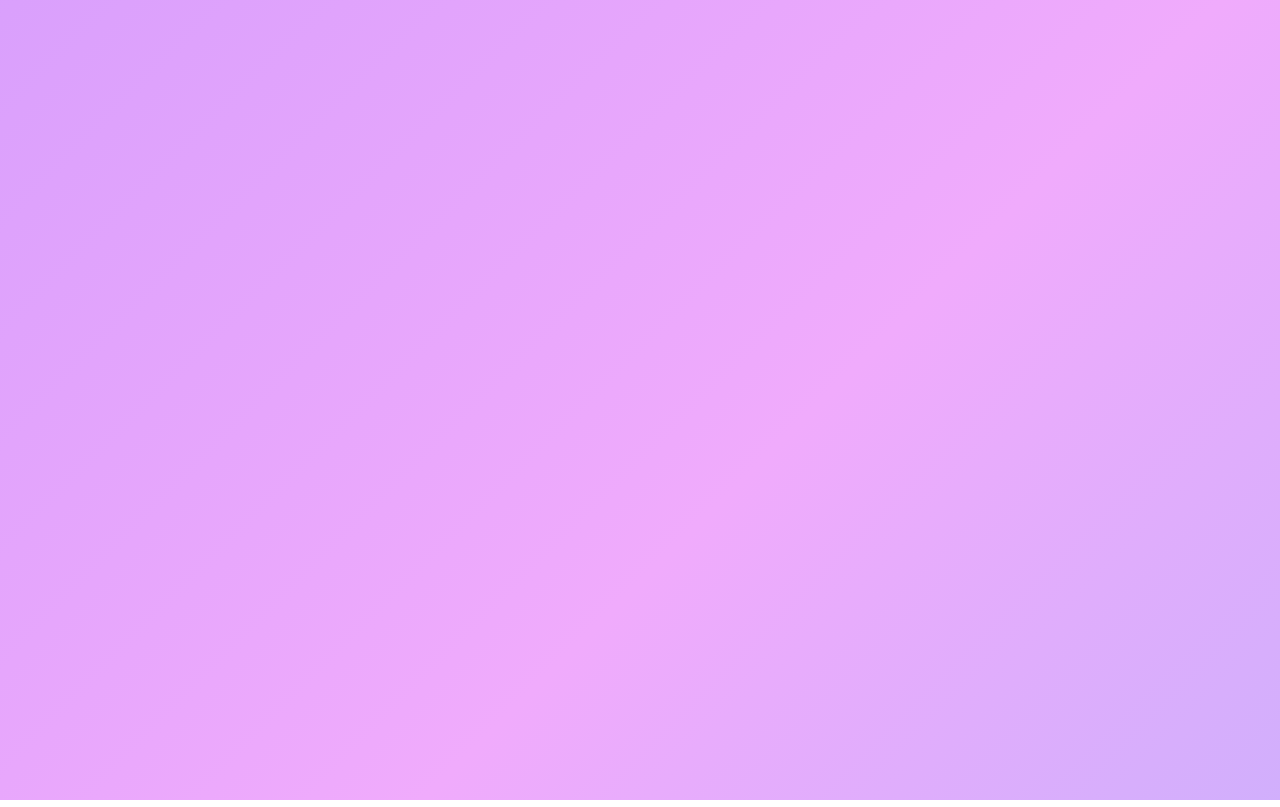
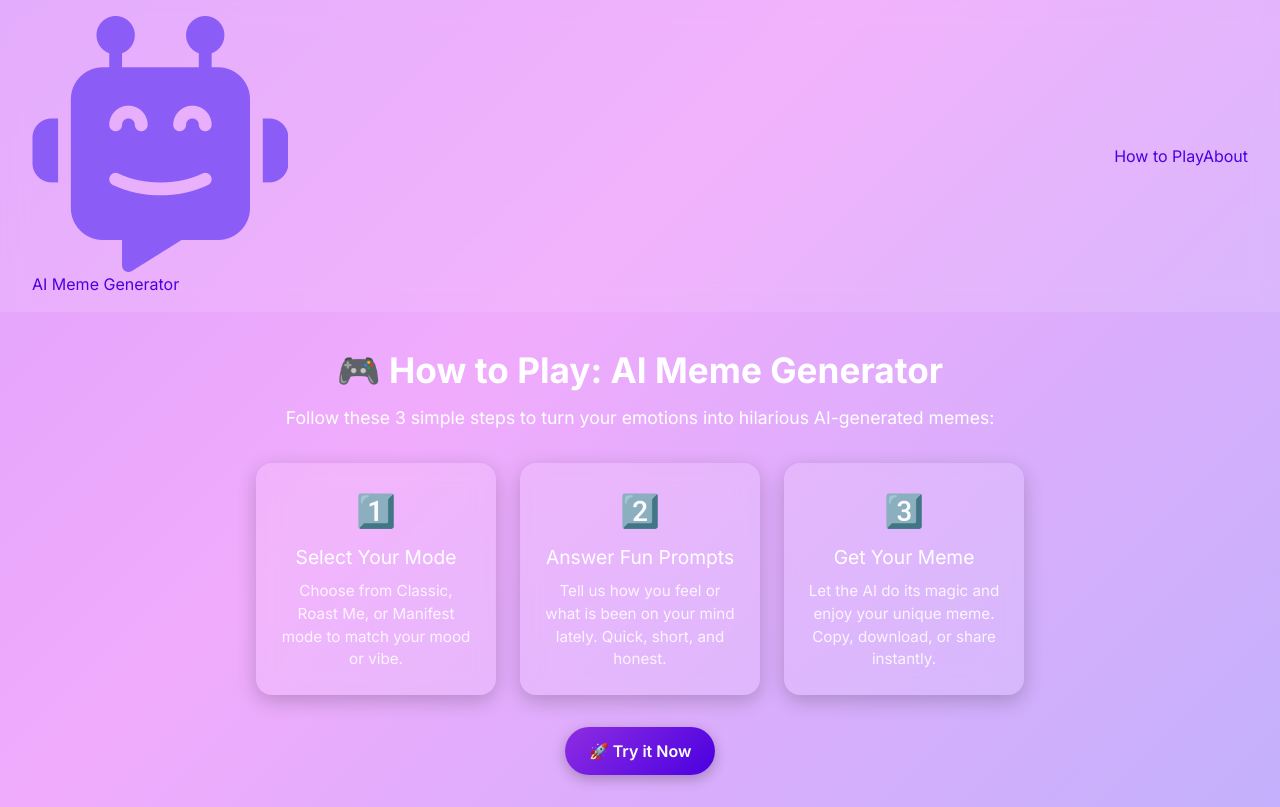
Before and after one commit to atakankaracali/aigeneratormeme, a React (Vite) app: page /how-to-play in a window 1280 px wide. Before the commit this address had no page. Built offline with nearby package versions, Linux system fonts and the light colour scheme.

Commit message:
Edit-Project

```diff
--- a/src/App.tsx
+++ b/src/App.tsx
@@ -2,17 +2,25 @@ import { Routes, Route, useLocation } from 'react-router-dom';
 import { AnimatePresence } from 'framer-motion';
 import Home from './pages/Home';
 import MemeApp from './pages/MemeApp';
+import Header from './components/Header';
+import HowToPlay from './pages/HowToPlay';
+import About from './pages/About';
 
 const App = () => {
   const location = useLocation();
 
   return (
+    <>
+      <Header />
       <AnimatePresence mode="wait" initial={false}>
         <Routes location={location} key={location.pathname}>
           <Route path="/" element={<Home />} />
           <Route path="/meme" element={<MemeApp />} />
+          <Route path="/about" element={<About />} />
+          <Route path="/how-to-play" element={<HowToPlay />} />
         </Routes>
       </AnimatePresence>
+    </>
   );
 };
 
--- a/src/components/Footer.tsx
+++ b/src/components/Footer.tsx
@@ -3,7 +3,7 @@ import './styles/footer.css';
 const Footer = () => (
   <footer className="footer">
     <p>
-      Made with ❤️ by <a href="https://atakankaracali.com" target="_blank" rel="noopener noreferrer">Atakan Karaçalı</a> · Powered by AI 🤖
+      Made with by <a href="https://atakankaracali.com" target="_blank" rel="noopener noreferrer">Atakan Karacali</a>
     </p>
   </footer>
 );
--- a/src/components/Header.tsx
+++ b/src/components/Header.tsx
@@ -1,13 +1,19 @@
+import { Link } from 'react-router-dom';
 import './styles/header.css';
+import logo from '/icon-256.png';
 
 const Header = () => (
   <header className="header">
-    <div className="logo">😂 AI Meme Generator</div>
-    <div className="right-links">
-      <a href="https://github.com/atakankara" target="_blank" rel="noopener noreferrer">GitHub</a>
-      <span>•</span>
-      <a href="https://atakankaracali.com" target="_blank" rel="noopener noreferrer">Made with ❤️</a>
+    <div className="header-left">
+      <Link to="/" className="logo-link">
+        <img src={logo} alt="AI Meme Generator Logo" className="logo-img" />
+        <span className="logo-text">AI Meme Generator</span>
+      </Link>
     </div>
+    <nav className="header-right">
+      <Link to="/how-to-play">How to Play</Link>
+      <Link to="/about">About</Link>
+    </nav>
   </header>
 );
 
--- a/src/components/styles/footer.css
+++ b/src/components/styles/footer.css
@@ -3,7 +3,7 @@
     text-align: center;
     padding: 1.2rem 0;
     font-size: 0.9rem;
-    color: #ffffff;
+    color: #4a00e0;
     background: rgba(0, 0, 0, 0.1);
     backdrop-filter: blur(4px);
     margin-top: 2rem;
--- a/src/components/styles/header.css
+++ b/src/components/styles/header.css
@@ -2,28 +2,40 @@
   display: flex;
   justify-content: space-between;
   align-items: center;
+  background: rgba(255, 255, 255, 0.1);
   padding: 1rem 2rem;
-  background: rgba(255, 255, 255, 0.1);
-  backdrop-filter: blur(8px);
-  color: white;
-  font-weight: 600;
-  border-radius: 0 0 20px 20px;
-  box-shadow: 0 2px 12px rgba(0, 0, 0, 0.15);
-  margin-bottom: 1rem;
+  color: #4a00e0;
+  backdrop-filter: blur(12px);
+  position: sticky;
+  top: 0;
+  z-index: 1000;
 }
 
 .logo {
+  font-weight: bold;
   font-size: 1.2rem;
-  white-space: nowrap;
 }
 
-.right-links a {
-  color: white;
-  margin: 0 0.5rem;
-  font-size: 0.95rem;
-  text-decoration: none;
+.nav-links {
+  display: flex;
+  gap: 1rem;
+  flex-wrap: wrap;
 }
 
-.right-links a:hover {
+.nav-links a {
+  color: #4a00e0;
+  text-decoration: none;
+  font-weight: 500;
+}
+
+.nav-links a:hover {
   text-decoration: underline;
 }
+
+@media (max-width: 480px) {
+  .nav-links {
+    gap: 0.5rem;
+    font-size: 0.9rem;
+    justify-content: center;
+  }
+}
--- /dev/null
+++ b/src/pages/About.tsx
@@ -0,0 +1,34 @@
+import { motion } from 'framer-motion';
+import '../styles/about.css';
+
+const About = () => {
+  return (
+    <div className="about-container">
+      <motion.div
+        className="about-card"
+        initial={{ scale: 0.9, opacity: 0 }}
+        animate={{ scale: 1, opacity: 1 }}
+        transition={{ duration: 0.5 }}
+      >
+        <h2>👨‍💻 Creator</h2>
+        <p><strong>Hey, I'm Atakan!</strong></p>
+        <p>I'm a senior frontend developer based in Europe building fun AI-powered web tools.
+          This project is a weekend passion project to bring you laughs, motivation,
+          or brutal truths, all with memes 🤖✨</p>
+        <p>
+          Want to collaborate or say hi? <br />
+          Portfolio: <a href="https://atakankaracali.com" target="_blank">atakankaracali.com</a>
+        </p>
+        <p>
+          GitHub: <a href="https://github.com/atakankaracali" target="_blank">github.com/atakankaracali</a>
+        </p>
+        <p>
+          Linkedin: <a href="https://linkedin.com/in/atakankaracali" target="_blank">in/atakankaracali</a>
+        </p>
+        <p style={{ fontStyle: 'italic' }}>Thanks for stopping by! 😊</p>
+      </motion.div>
+    </div>
+  );
+};
+
+export default About;
--- /dev/null
+++ b/src/pages/HowToPlay.tsx
@@ -0,0 +1,60 @@
+import { motion } from 'framer-motion';
+import { Link } from 'react-router-dom';
+import '../styles/howtoplay.css';
+
+const HowToPlay = () => {
+  return (
+    <div className="howto-container">
+      <motion.h1
+        className="howto-title"
+        initial={{ opacity: 0, y: -20 }}
+        animate={{ opacity: 1, y: 0 }}
+        transition={{ duration: 0.6 }}
+      >
+        🎮 How to Play: AI Meme Generator
+      </motion.h1>
+
+      <motion.p
+        className="howto-sub"
+        initial={{ opacity: 0 }}
+        animate={{ opacity: 1 }}
+        transition={{ delay: 0.3 }}
+      >
+        Follow these 3 simple steps to turn your emotions into hilarious AI-generated memes:
+      </motion.p>
+
+      <div className="howto-steps">
+        <motion.div className="howto-card" whileHover={{ scale: 1.05 }}>
+          <span className="step-number">1️⃣</span>
+          <h3>Select Your Mode</h3>
+          <p>Choose from Classic, Roast Me, or Manifest mode to match your mood or vibe.</p>
+        </motion.div>
+
+        <motion.div className="howto-card" whileHover={{ scale: 1.05 }}>
+          <span className="step-number">2️⃣</span>
+          <h3>Answer Fun Prompts</h3>
+          <p>Tell us how you feel or what is been on your mind lately. Quick, short, and honest.</p>
+        </motion.div>
+
+        <motion.div className="howto-card" whileHover={{ scale: 1.05 }}>
+          <span className="step-number">3️⃣</span>
+          <h3>Get Your Meme</h3>
+          <p>Let the AI do its magic and enjoy your unique meme. Copy, download, or share instantly.</p>
+        </motion.div>
+      </div>
+
+      <motion.div
+        className="howto-cta"
+        initial={{ opacity: 0, y: 20 }}
+        animate={{ opacity: 1, y: 0 }}
+        transition={{ delay: 0.6 }}
+      >
+        <Link to="/meme" className="try-button">
+          🚀 Try it Now
+        </Link>
+      </motion.div>
+    </div>
+  );
+};
+
+export default HowToPlay;
--- /dev/null
+++ b/src/styles/about.css
@@ -0,0 +1,23 @@
+.about-container {
+    display: flex;
+    justify-content: center;
+    align-items: center;
+    padding: 2rem;
+    min-height: 80vh;
+  }
+
+  .about-card {
+    background: rgba(255, 255, 255, 0.1);
+    backdrop-filter: blur(20px);
+    padding: 2rem;
+    border-radius: 1.5rem;
+    text-align: center;
+    color: white;
+    max-width: 400px;
+    box-shadow: 0 8px 30px rgba(0, 0, 0, 0.3);
+  }
+
+  .about-card a {
+    color: #a5b4fc;
+    text-decoration: underline;
+  }
--- /dev/null
+++ b/src/styles/howtoplay.css
@@ -0,0 +1,75 @@
+.howto-container {
+    padding: 2rem 1rem;
+    max-width: 800px;
+    margin: auto;
+    color: #fff;
+    text-align: center;
+  }
+
+  .howto-title {
+    font-size: 2.2rem;
+    font-weight: 700;
+    margin-bottom: 0.5rem;
+  }
+
+  .howto-sub {
+    font-size: 1.1rem;
+    margin-bottom: 2rem;
+    opacity: 0.9;
+  }
+
+  .howto-steps {
+    display: grid;
+    gap: 1.5rem;
+    grid-template-columns: 1fr;
+  }
+
+  @media (min-width: 640px) {
+    .howto-steps {
+      grid-template-columns: repeat(3, 1fr);
+    }
+  }
+
+  .howto-card {
+    background: rgba(255, 255, 255, 0.12);
+    border-radius: 1rem;
+    padding: 1.5rem;
+    backdrop-filter: blur(10px);
+    box-shadow: 0 6px 20px rgba(0, 0, 0, 0.2);
+    text-align: center;
+  }
+
+  .howto-card h3 {
+    font-size: 1.2rem;
+    margin-top: 0.5rem;
+    margin-bottom: 0.5rem;
+  }
+
+  .howto-card p {
+    font-size: 0.95rem;
+    opacity: 0.85;
+  }
+
+  .step-number {
+    font-size: 2rem;
+  }
+
+  .howto-cta {
+    margin-top: 2rem;
+  }
+
+  .try-button {
+    background: linear-gradient(135deg, #8e2de2, #4a00e0);
+    color: #fff;
+    padding: 0.75rem 1.5rem;
+    border-radius: 50px;
+    font-weight: 600;
+    text-decoration: none;
+    display: inline-block;
+    box-shadow: 0 4px 14px rgba(0, 0, 0, 0.25);
+    transition: all 0.3s ease;
+  }
+
+  .try-button:hover {
+    transform: scale(1.05);
+  }
```
Also changed, not shown: public/robots.txt, 1 other file (tests, documents, lock files or other folders). Lines whose indentation alone changed are shown as unchanged.
